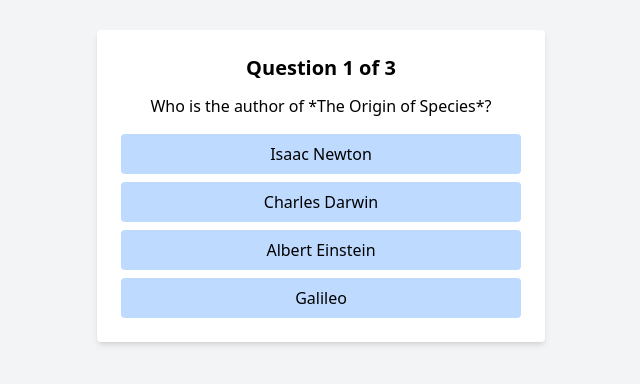
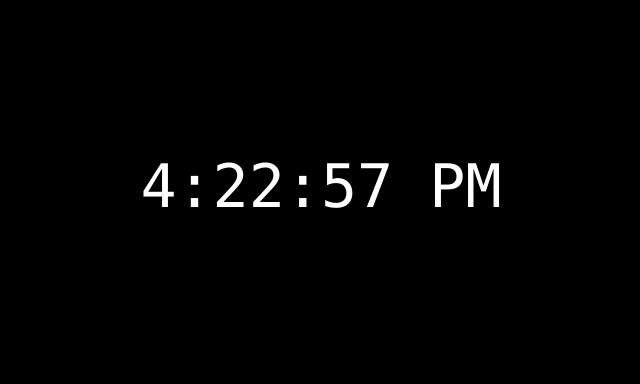
Before and after one commit to theSolution12/React-Journey, a React (Vite) app: page / in a window 1280 px wide. Shown: the part 214-598 px from the top of the page, without its empty margins (319-959 px from the left). Built offline with nearby package versions, Linux system fonts and the light colour scheme.

Commit message:
Replace QuizApp with DigitalClock component
Added DigitalClock component to display the current time. Removed QuizApp from the main App component for a more focused functionality.

```diff
--- a/src/App.jsx
+++ b/src/App.jsx
@@ -39,11 +39,12 @@ import ToggleBackground from "./components/project/ToggleBackground";
 import Qoutes from "./components/project/Qoutes";
 import Form from "./components/project/Form";
 import QuizApp from "./components/project/Quiz";
+import DigitalClock from "./components/project/Clock";
 
 const App = () => {
   return (
     <div>
-      <QuizApp />
+      <DigitalClock />
     </div>
   )
 }
--- /dev/null
+++ b/src/components/project/Clock.jsx
@@ -0,0 +1,22 @@
+import { useEffect, useState } from "react";
+
+const DigitalClock = () => {
+  const [time, setTime] = useState(new Date());
+
+  useEffect(() => {
+    const tick = setInterval(() => setTime(new Date()), 1000);
+    return () => clearInterval(tick); // cleanup on unmount
+  }, []);
+
+  const formatTime = (date) => {
+    return date.toLocaleTimeString();
+  };
+
+  return (
+    <div className="flex items-center justify-center h-screen bg-black">
+      <h1 className="text-white text-6xl font-mono">{formatTime(time)}</h1>
+    </div>
+  );
+};
+
+export default DigitalClock;
```
